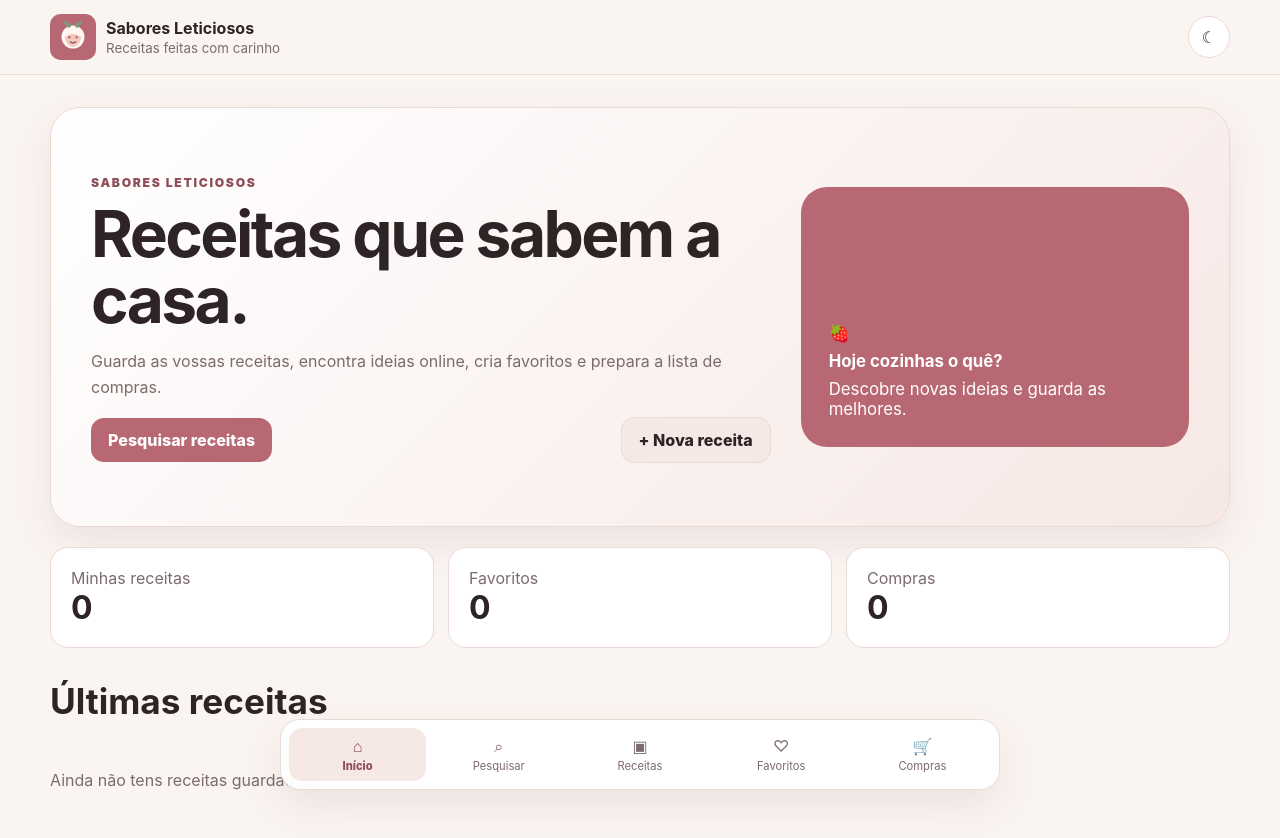
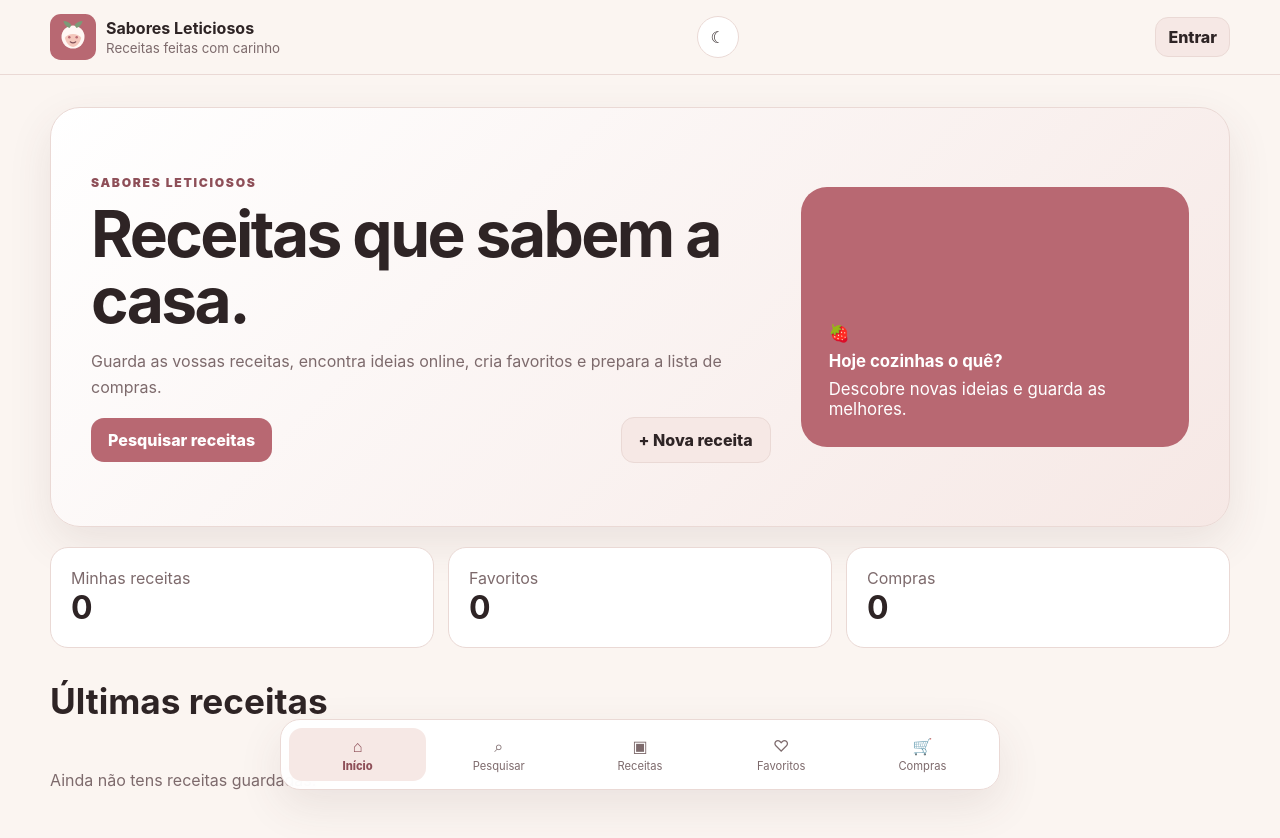
Before and after one commit to tloureiro240-create/Sabores-Leticiosos, a plain HTML site: page index.html in a window 1280 px wide. Drawn offline with nearby package versions, Linux system fonts and the light colour scheme.

Commit message:
Ativar sincronizacao Supabase

```diff
--- a/index.html
+++ b/index.html
@@ -74,4 +74,5 @@
 <script src="https://cdn.jsdelivr.net/npm/@supabase/supabase-js@2"></script>
 <script src="supabase-config.js"></script>
 <script src="app.js"></script>
+<script src="cloud.js"></script>
 </body></html>
```
